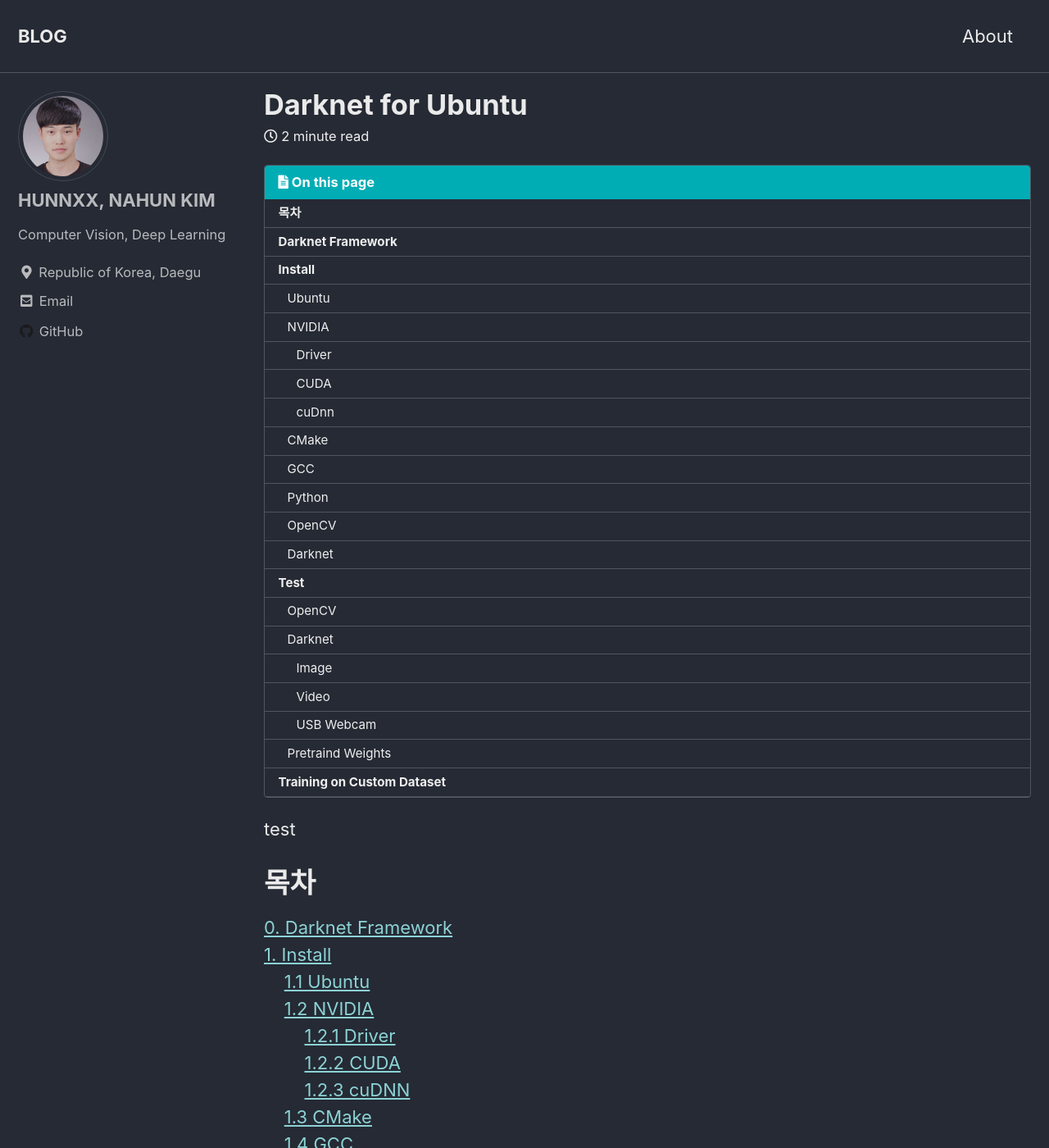
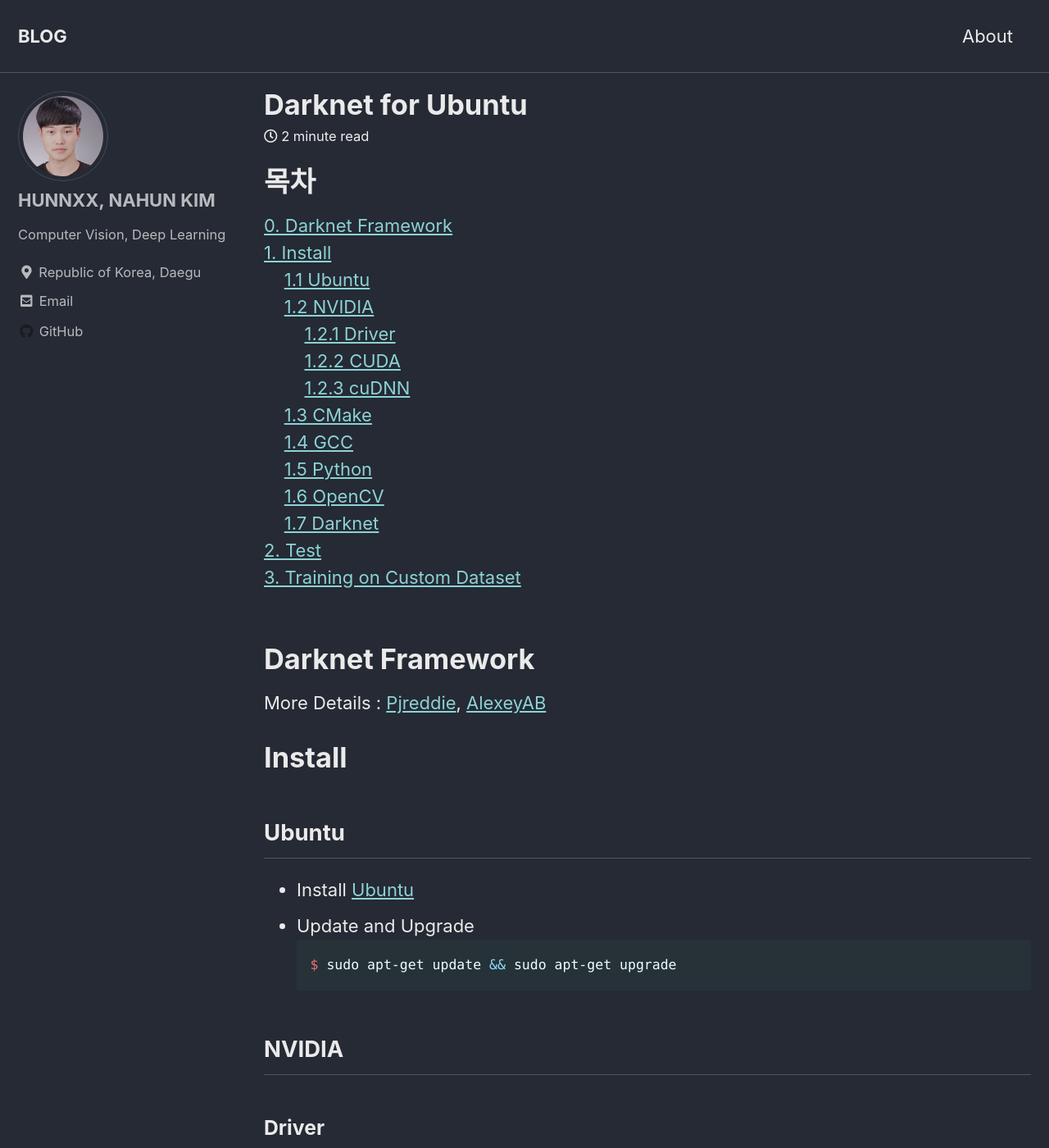
Before and after one commit to hunnxx/hunnxx.github.io, a Jekyll site: the page built from _posts/2020-08-03-darknet-ubuntu.md, in a window 1280 px wide and 1400 px high. Shown: the whole window at 82% size. Built offline with Jekyll 4.4.1, drawn with Linux system fonts in a browser that asks for light colours; cached includes are drawn as plain includes.

Commit message:
Update 2020-08-03-darknet-ubuntu.md

```diff
--- a/_posts/2020-08-03-darknet-ubuntu.md
+++ b/_posts/2020-08-03-darknet-ubuntu.md
@@ -1,11 +1,10 @@
 ---
-toc: true
 classes: wide
 title: "Darknet for Ubuntu"
 date: 2020-08-03 14:17:00 -0400
 categories: deep-learning object-detection darknet
 ---
-test
+
 # 목차
 [0. Darknet Framework](#darknet-framework)
 [1. Install](#install)
```
